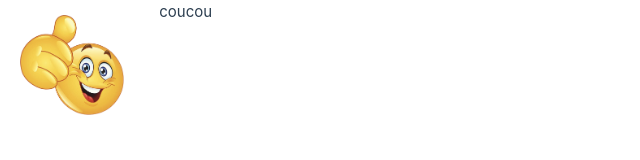
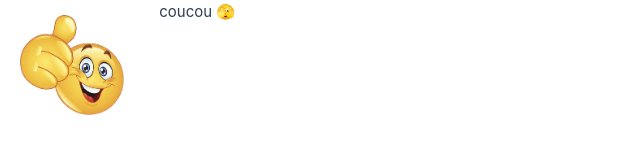
Before and after one commit to ThatPlas/OPTCG-FW2, a Vue app: page / in a window 1280 px wide. Shown: the top 160 px of the page, without its empty margins (0-640 px from the left). Built offline with nearby package versions, Linux system fonts and the light colour scheme.

Commit message:
Test des actions

```diff
--- a/src/views/Accueil.vue
+++ b/src/views/Accueil.vue
@@ -2,7 +2,7 @@
 </script>
 
 <template>
-    coucou
+    coucou 🫣
 </template>
 
 <style></style>
```
